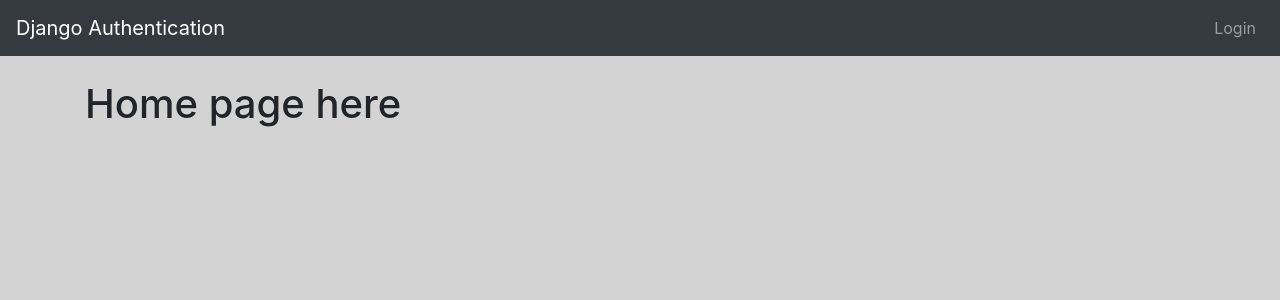
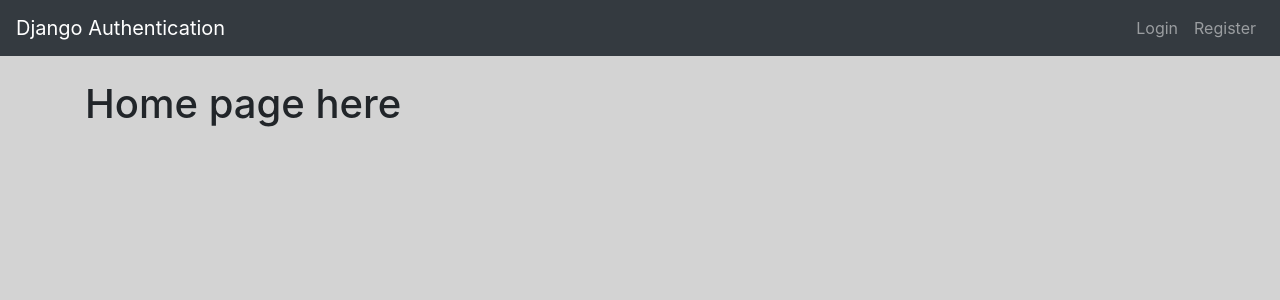
Before and after one commit to stevekutz/django_authentication, a Django app: page / in a window 1280 px wide. Shown: the top 300 px of the page. Run offline with Django 3.2, Linux system fonts and the light colour scheme; some libraries are stand-ins or nearby versions.

Commit message:
create simple registration link and page

```diff
--- a/my_site/authenticate/templates/authenticate/base.html
+++ b/my_site/authenticate/templates/authenticate/base.html
@@ -51,7 +51,9 @@
                 {% else %}
                 <li class="nav-item">
                     <a class="nav-link" href = "{% url 'login' %}">Login</a>
-
+                </li>
+                <li class="nav-item">
+                    <a class="nav-link" href = "{% url 'register' %}">Register</a>
                 </li>
 
                 {% endif %}
--- /dev/null
+++ b/my_site/authenticate/templates/authenticate/register.html
@@ -0,0 +1,6 @@
+{% extends 'authenticate/base.html' %}
+
+{% block content %}
+    <h2> Register page </h2>
+
+{% endblock %}
--- a/my_site/authenticate/urls.py
+++ b/my_site/authenticate/urls.py
@@ -3,6 +3,7 @@ from . import views
 
 urlpatterns = [
    path('', views.home, name = "home"),
-   path('login/', views.login_user, name = "login"),
-   path('logout/', views.logout_user, name = "logout"),
+   path('login/', views.login_user, name = 'login'),
+   path('logout/', views.logout_user, name = 'logout'),
+   path('register/', views.register_user, name = 'register'),
 ]
--- a/my_site/authenticate/views.py
+++ b/my_site/authenticate/views.py
@@ -32,3 +32,6 @@ def logout_user(request):
     logout(request)
     messages.success(request, "You are logged out" )
     return redirect('home')   # take user to home page
+
+def register_user(request):
+    return render(request, 'authenticate/register.html', {})
```
Also changed, not shown: README.MD.
